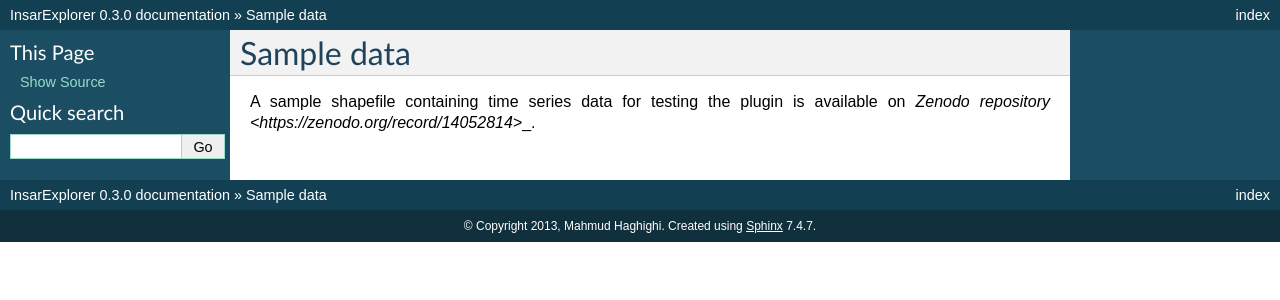
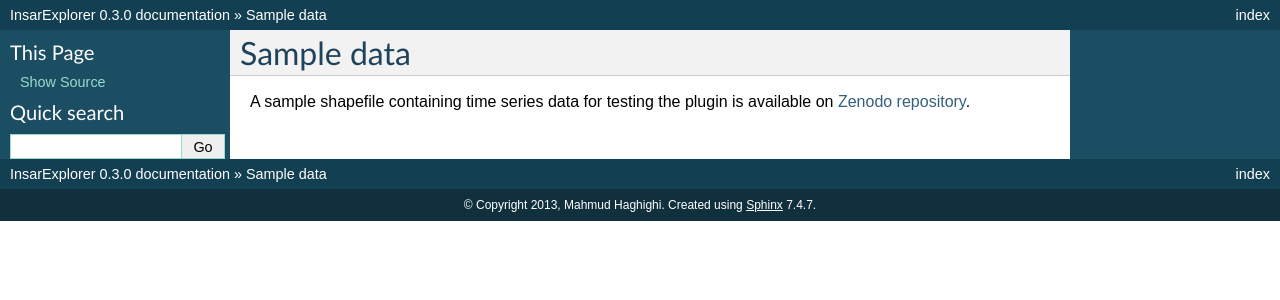
Before and after one commit to luhipi/insar-explorer, a Sphinx documentation site: the page built from help/source/sample_data.rst, in a window 1280 px wide. Shown: the top 300 px of the page. Built offline with Sphinx 7.4.7, drawn with Linux system fonts in a browser that asks for light colours; formulas are drawn with MathJax 3.

Commit message:
update sample_data.rst

```diff
--- a/help/source/sample_data.rst
+++ b/help/source/sample_data.rst
@@ -1,4 +1,4 @@
 Sample data
 ***********
 
-A sample shapefile containing time series data for testing the plugin is available on `Zenodo repository <https://zenodo.org/record/14052814>`\_.
+A sample shapefile containing time series data for testing the plugin is available on `Zenodo repository <https://zenodo.org/record/14052814>`_.
```
